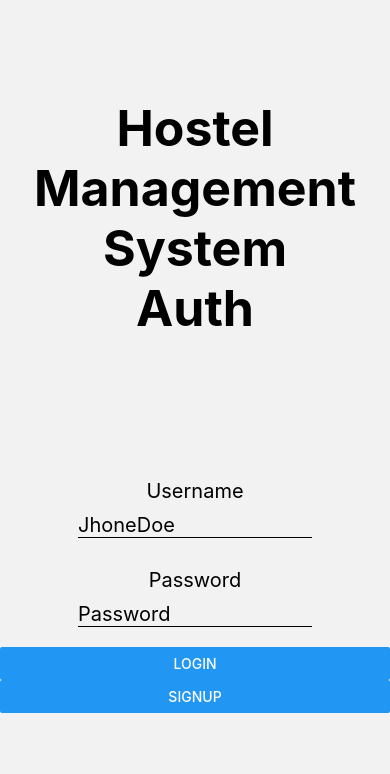
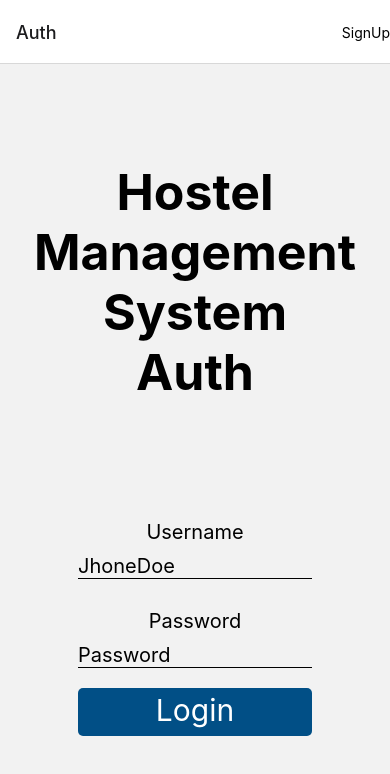
Before and after one commit to Shivamgulia/Chhatravas-Prabandhan-App, a React Native app: screen /Auth in a window 390 px wide. Shown: the top 774 px of the page. Built offline with nearby package versions, Linux system fonts and the light colour scheme.

Commit message:
signup working and design for auth

```diff
--- a/src/Stacks/AuthStack.js
+++ b/src/Stacks/AuthStack.js
@@ -1,33 +1,36 @@
-import { StyleSheet } from 'react-native';
+import { StyleSheet, Pressable, Text } from "react-native";
+import { useNavigation } from "@react-navigation/native";
+import { createNativeStackNavigator } from "@react-navigation/native-stack";
 
-import { createNativeStackNavigator } from '@react-navigation/native-stack';
+import Auth from "../screens/Auth";
 
-import Auth from '../screens/Auth';
-
-import React from 'react';
-import SignUp from '../screens/SignUp';
+import React from "react";
+import SignUp from "../screens/SignUp";
 
 const Stack = createNativeStackNavigator();
 
 const AuthStack = () => {
+  const navigation = useNavigation();
   return (
     <Stack.Navigator>
       <Stack.Screen
-        name='Auth'
+        name="Auth"
         component={Auth}
-        headerShown={false}
         options={{
-          headerShown: false,
+          headerRight: () => {
+            return (
+              <Pressable
+                onPress={() => {
+                  navigation.navigate("SignUp");
+                }}
+              >
+                <Text>SignUp</Text>
+              </Pressable>
+            );
+          },
         }}
       />
-      <Stack.Screen
-        name='SignUp'
-        component={SignUp}
-        headerShown={false}
-        options={{
-          headerShown: false,
-        }}
-      />
+      <Stack.Screen name="SignUp" component={SignUp} />
     </Stack.Navigator>
   );
 };
--- a/src/screens/Auth.js
+++ b/src/screens/Auth.js
@@ -9,15 +9,16 @@ import {
   TouchableWithoutFeedback,
   Keyboard,
   Alert,
-} from 'react-native';
-import React, { useContext, useState } from 'react';
-import { AuthContext } from '../store/authContext';
-import Loading from '../components/UI/Loading';
+  Pressable,
+} from "react-native";
+import React, { useContext, useState } from "react";
+import { AuthContext } from "../store/authContext";
+import Loading from "../components/UI/Loading";
 // import { useNavigation } from '@react-navigation/native';
 
 export default function Auth({ navigation }) {
-  const [email, setEmail] = useState('');
-  const [password, setPassword] = useState('');
+  const [email, setEmail] = useState("");
+  const [password, setPassword] = useState("");
   const [loading, setLoading] = useState(false);
 
   // const navigation = useNavigation();
@@ -25,15 +26,15 @@ export default function Auth({ navigation }) {
   const authCtx = useContext(AuthContext);
 
   async function login() {
-    if (email.replace(' ', '') != '' && password.replace(' ', '') != '') {
+    if (email.replace(" ", "") != "" && password.replace(" ", "") != "") {
       setLoading(true);
       try {
         const res = await fetch(
-          process.env.EXPO_PUBLIC_API_URL + '/api/auth/login',
+          process.env.EXPO_PUBLIC_API_URL + "/api/auth/login",
           {
-            method: 'POST',
+            method: "POST",
             headers: {
-              'Content-Type': 'application/json',
+              "Content-Type": "application/json",
             },
             body: JSON.stringify({ email, password }),
           }
@@ -48,11 +49,11 @@ export default function Auth({ navigation }) {
         } else {
         }
       } catch (e) {
-        Alert.alert('Request Failed', e + '' + process.env.EXPO_PUBLIC_API_URL);
+        Alert.alert("Request Failed", e + "" + process.env.EXPO_PUBLIC_API_URL);
       }
       setLoading(false);
     } else {
-      Alert.alert('Incompleted Field', 'Fill Username and Password Properly');
+      Alert.alert("Incompleted Field", "Fill Username and Password Properly");
     }
   }
 
@@ -67,7 +68,7 @@ export default function Auth({ navigation }) {
   return (
     <View style={styles.scrollCont}>
       <TouchableWithoutFeedback onPress={Keyboard.dismiss}>
-        <KeyboardAvoidingView style={styles.cont} behavior='height'>
+        <KeyboardAvoidingView style={styles.cont} behavior="height">
           <>
             <View style={styles.head}>
               <Text style={styles.title}>Hostel Management System</Text>
@@ -78,8 +79,8 @@ export default function Auth({ navigation }) {
                 <Text style={styles.label}>Username</Text>
                 <TextInput
                   style={styles.input}
-                  placeholder='JhoneDoe'
-                  autoCapitalize='none'
+                  placeholder="JhoneDoe"
+                  autoCapitalize="none"
                   onChangeText={setEmail}
                 />
               </View>
@@ -87,18 +88,22 @@ export default function Auth({ navigation }) {
                 <Text style={styles.label}>Password</Text>
                 <TextInput
                   style={styles.input}
-                  placeholder='Password'
-                  autoCapitalize='none'
+                  placeholder="Password"
+                  autoCapitalize="none"
                   onChangeText={setPassword}
                 />
               </View>
-              <Button title='Login' onPress={login}></Button>
-              <Button
-                title='SignUp'
-                onPress={() => {
-                  navigation.navigate('SignUp');
+              <Pressable
+                onPress={login}
+                style={({ pressed }) => {
+                  return [
+                    styles.loginButton,
+                    pressed ? styles.loginButtonPressed : "",
+                  ];
                 }}
-              ></Button>
+              >
+                <Text style={styles.loginText}>Login</Text>
+              </Pressable>
             </View>
           </>
         </KeyboardAvoidingView>
@@ -110,26 +115,26 @@ export default function Auth({ navigation }) {
 const styles = StyleSheet.create({
   scrollCont: {
     flex: 1,
-    paddingTop: '25%',
-    width: '100%',
+    paddingTop: "25%",
+    width: "100%",
   },
   cont: {
     flex: 1,
-    justifyContent: 'center',
+    justifyContent: "center",
   },
   head: {},
   title: {
     fontSize: 50,
-    textAlign: 'center',
-    fontWeight: 'bold',
+    textAlign: "center",
+    fontWeight: "bold",
   },
   form: {
     flex: 1,
-    justifyContent: 'center',
+    justifyContent: "center",
   },
   inputDiv: {
-    alignItems: 'center',
-    width: '100%',
+    alignItems: "center",
+    width: "100%",
     marginBottom: 20,
   },
   label: {
@@ -137,11 +142,24 @@ const styles = StyleSheet.create({
     fontSize: 20,
   },
   input: {
-    borderBottomColor: 'black',
+    borderBottomColor: "black",
     borderBottomWidth: 1,
     fontSize: 20,
-    width: '60%',
+    width: "60%",
   },
+  loginButton: {
+    alignItems: "center",
+    backgroundColor: "#014f86",
+    width: "60%",
+    alignSelf: "center",
+    paddingTop: 4,
+    paddingBottom: 8,
+    borderRadius: 5,
+  },
+  loginButtonPressed: {
+    backgroundColor: "#61a5c2",
+  },
+  loginText: { fontSize: 30, color: "white" },
   loading: {
     flex: 1,
   },
--- a/src/screens/SignUp.js
+++ b/src/screens/SignUp.js
@@ -43,31 +43,28 @@ const SignUp = ({ navigation }) => {
         setError("User college email only");
       }
     } catch (e) {
-      console.log("error", e);
+      console.log("error", JSON.stringify(e));
       setError("error" + JSON.stringify(e));
     }
   }
 
   return (
     <View style={styles.cont}>
-      <Text style={styles.Title}>SignUp</Text>
-      <Button
-        title="Login"
-        onPress={() => {
-          navigation.navigate("Auth");
-        }}
-      ></Button>
       {!userInfo && (
-        <>
+        <View style={styles.signupButton}>
           <Text>{error}</Text>
           <GoogleSigninButton
             size={GoogleSigninButton.Size.Standard}
             color={GoogleSigninButton.Color.Light}
             onPress={signIn}
           />
-        </>
+        </View>
       )}
-      {userInfo && <SignUpForm user={userInfo} />}
+      {userInfo && (
+        <View style={styles.signupButton}>
+          <SignUpForm user={userInfo} />
+        </View>
+      )}
     </View>
   );
 };
@@ -79,4 +76,9 @@ const styles = StyleSheet.create({
     flex: 1,
     paddingTop: "20%",
   },
+  signupButton: {
+    flex: 1,
+    justifyContent: "center",
+    alignItems: "center",
+  },
 });
```
Also changed, not shown: src/Stacks/UserStack.js (+24 -24 lines).
